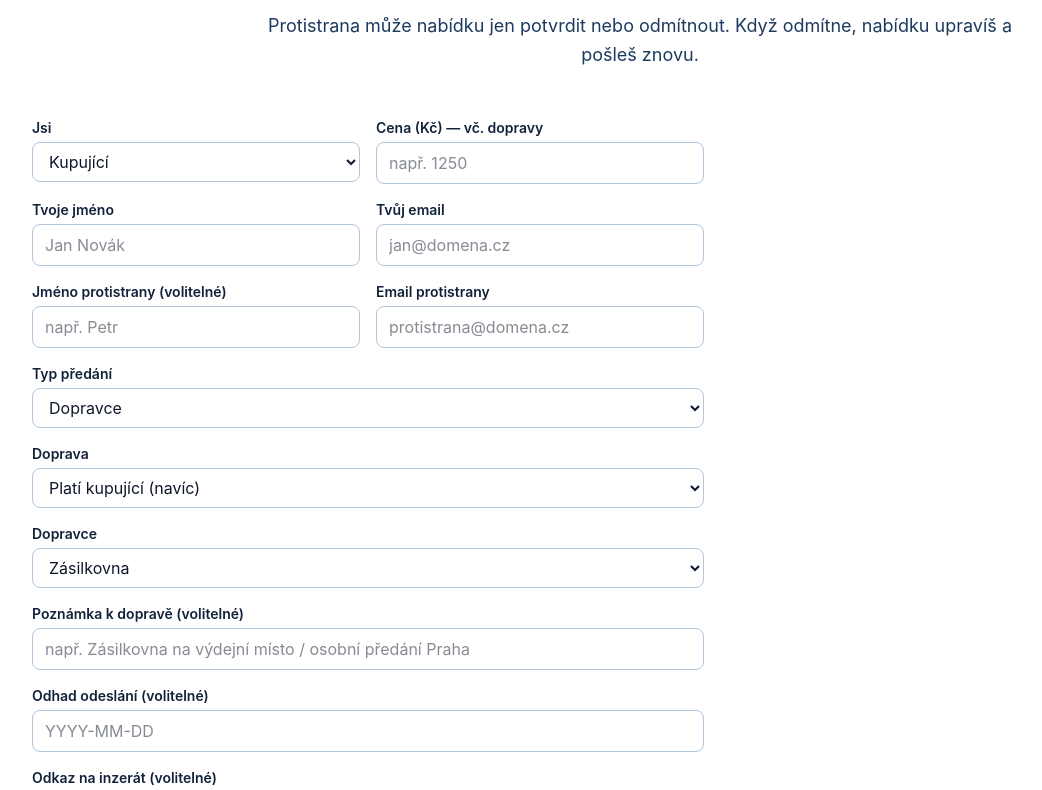
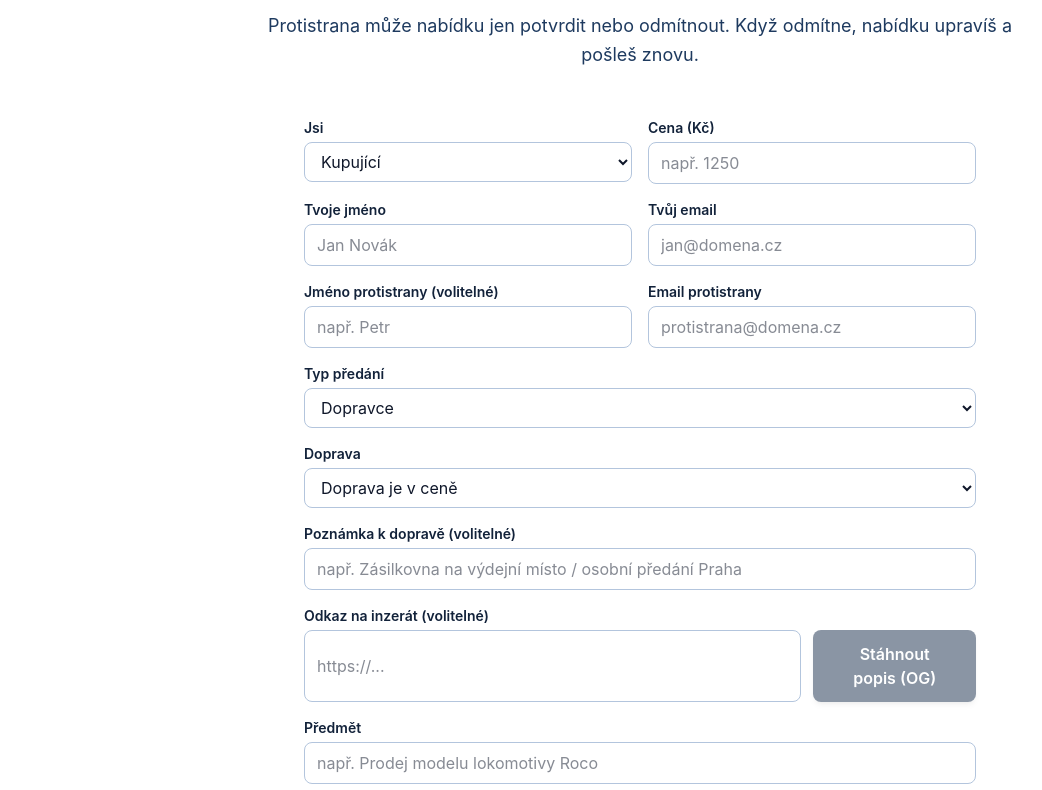
Before and after one commit to Vokurcak68/depozitka-web, a Next.js app: page /bezpecna-platba/novy in a window 1280 px wide. Shown: the part 246-1036 px from the top of the page, without its empty margins (0-1042 px from the left). Built offline with nearby package versions, Linux system fonts and the light colour scheme; no server answers.

Commit message:
ui(deals): center create form + simplify shipping fields defaults

```diff
--- a/src/app/bezpecna-platba/novy/page.tsx
+++ b/src/app/bezpecna-platba/novy/page.tsx
@@ -43,10 +43,13 @@ export default function BezpecnaPlatbaNovyPage() {
   const [deliveryMethod, setDeliveryMethod] = useState<"personal" | "carrier">("carrier");
   const [shippingTerms, setShippingTerms] = useState<
     "buyer_pays" | "seller_pays" | "included" | "split" | "other"
-  >("buyer_pays");
-  const [shippingCarrier, setShippingCarrier] = useState<string>("Zásilkovna");
+  >("included");
+  // Carrier + estimated ship date are optional; we hide them in MVP UI.
+  const [shippingCarrier, setShippingCarrier] = useState<string>("");
+  void setShippingCarrier; // kept for future UI
   const [shippingNote, setShippingNote] = useState<string>("");
   const [estimatedShipDate, setEstimatedShipDate] = useState<string>("");
+  void setEstimatedShipDate; // kept for future UI
 
   const [termsAccepted, setTermsAccepted] = useState(false);
 
@@ -73,7 +76,6 @@ export default function BezpecnaPlatbaNovyPage() {
       Number.isFinite(amt) &&
       amt > 0 &&
       !!deliveryMethod &&
-      (deliveryMethod === "personal" || shippingCarrier.trim().length > 0) &&
       termsAccepted
     );
   }, [
@@ -84,7 +86,7 @@ export default function BezpecnaPlatbaNovyPage() {
     subject,
     amountCzk,
     deliveryMethod,
-    shippingCarrier,
+    // shippingCarrier is optional + hidden in MVP
     termsAccepted,
   ]);
 
@@ -154,7 +156,7 @@ export default function BezpecnaPlatbaNovyPage() {
           totalAmountCzk: parseAmountCzk(amountCzk),
           deliveryMethod,
           shippingTerms,
-          shippingCarrier: deliveryMethod === "carrier" ? shippingCarrier : null,
+          shippingCarrier: deliveryMethod === "carrier" ? (shippingCarrier.trim() || null) : null,
           shippingNote: shippingNote || null,
           estimatedShipDate: estimatedShipDate || null,
           termsAccepted,
@@ -270,7 +272,7 @@ export default function BezpecnaPlatbaNovyPage() {
         subtitle="Protistrana může nabídku jen potvrdit nebo odmítnout. Když odmítne, nabídku upravíš a pošleš znovu."
       />
 
-      <form onSubmit={onSubmit} className="max-w-2xl">
+      <form onSubmit={onSubmit} className="max-w-2xl mx-auto">
         <div className="grid grid-cols-1 sm:grid-cols-2 gap-4">
           <label className="block">
             <div className="text-sm font-semibold text-navy-800 mb-1">Jsi</div>
@@ -285,7 +287,7 @@ export default function BezpecnaPlatbaNovyPage() {
           </label>
 
           <label className="block">
-            <div className="text-sm font-semibold text-navy-800 mb-1">Cena (Kč) — vč. dopravy</div>
+            <div className="text-sm font-semibold text-navy-800 mb-1">Cena (Kč)</div>
             <input
               inputMode="numeric"
               type="tel"
@@ -372,23 +374,6 @@ export default function BezpecnaPlatbaNovyPage() {
             </select>
           </label>
 
-          {deliveryMethod === "carrier" && (
-            <label className="block sm:col-span-2">
-              <div className="text-sm font-semibold text-navy-800 mb-1">Dopravce</div>
-              <select
-                value={shippingCarrier}
-                onChange={(e) => setShippingCarrier(e.target.value)}
-                className="w-full rounded-lg border border-navy-200 px-3 py-2"
-              >
-                <option>Zásilkovna</option>
-                <option>PPL</option>
-                <option>DPD</option>
-                <option>GLS</option>
-                <option>Česká pošta</option>
-              </select>
-            </label>
-          )}
-
           <label className="block sm:col-span-2">
             <div className="text-sm font-semibold text-navy-800 mb-1">Poznámka k dopravě (volitelné)</div>
             <input
@@ -399,15 +384,6 @@ export default function BezpecnaPlatbaNovyPage() {
             />
           </label>
 
-          <label className="block sm:col-span-2">
-            <div className="text-sm font-semibold text-navy-800 mb-1">Odhad odeslání (volitelné)</div>
-            <input
-              value={estimatedShipDate}
-              onChange={(e) => setEstimatedShipDate(e.target.value)}
-              className="w-full rounded-lg border border-navy-200 px-3 py-2"
-              placeholder="YYYY-MM-DD"
-            />
-          </label>
 
           <label className="block sm:col-span-2">
             <div className="text-sm font-semibold text-navy-800 mb-1">Odkaz na inzerát (volitelné)</div>
```
